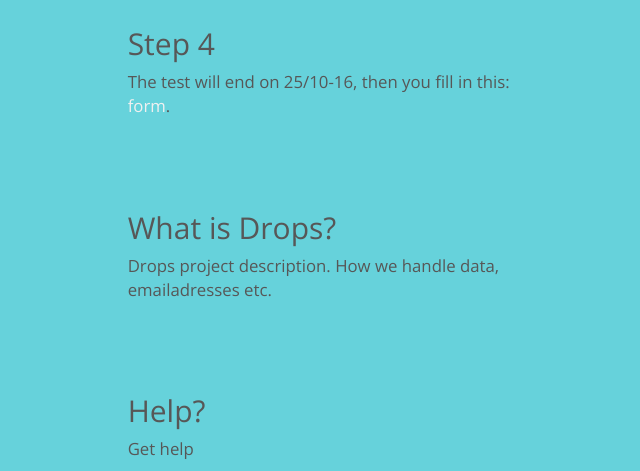
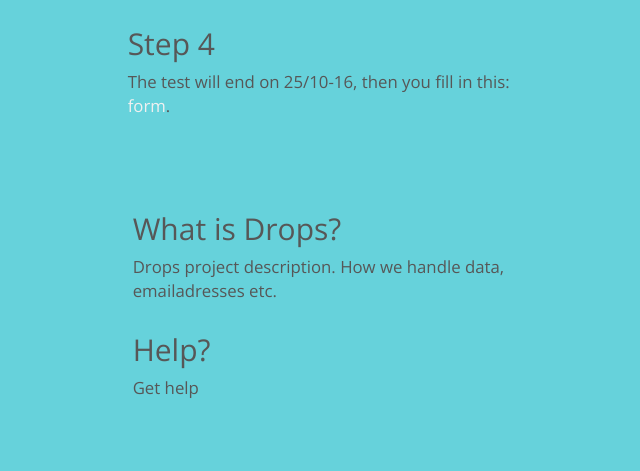
Before and after one commit to sandrai/drops, a plain HTML site: page index.html in a window 1280 px wide. Shown: the part 774-1245 px from the top of the page, without its empty margins (314-954 px from the left). After the commit the page ends 1184 px from the top, so only its background shows below. Drawn offline with nearby package versions, Linux system fonts and the light colour scheme.

Commit message:
Update index.html

```diff
--- a/index.html
+++ b/index.html
@@ -51,17 +51,19 @@
      	</div>
 	</div>
 
-    	<div class="row what">
+	<div class="row">
+        <div class="col-md-12 what">
             <div class="col-md-4 col-md-offset-4">
                 <h2>What is Drops?</h2>
                 <p>Drops project description. How we handle data, emailadresses etc.</p>
+
         	</div>
         </div>
-
-	<div class="row what">
+        <div class="col-md-12 help">
         	<div class="col-md-4 col-md-offset-4">
                 <h2>Help?</h2>
                 <p>Get help</p>
+            </div>
       	</div>
 	</div>
 
```
Lines whose indentation alone changed are shown as unchanged.
